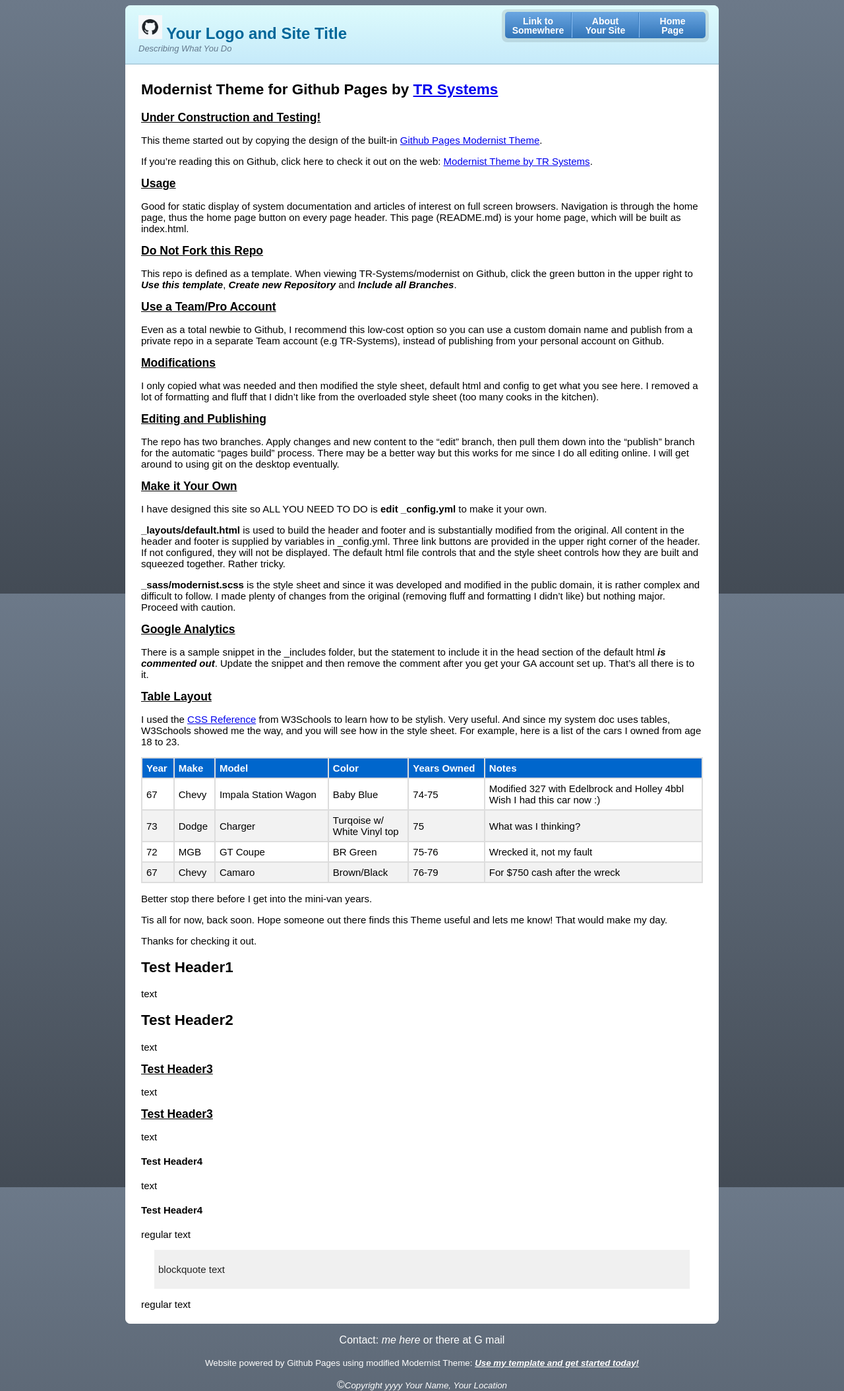
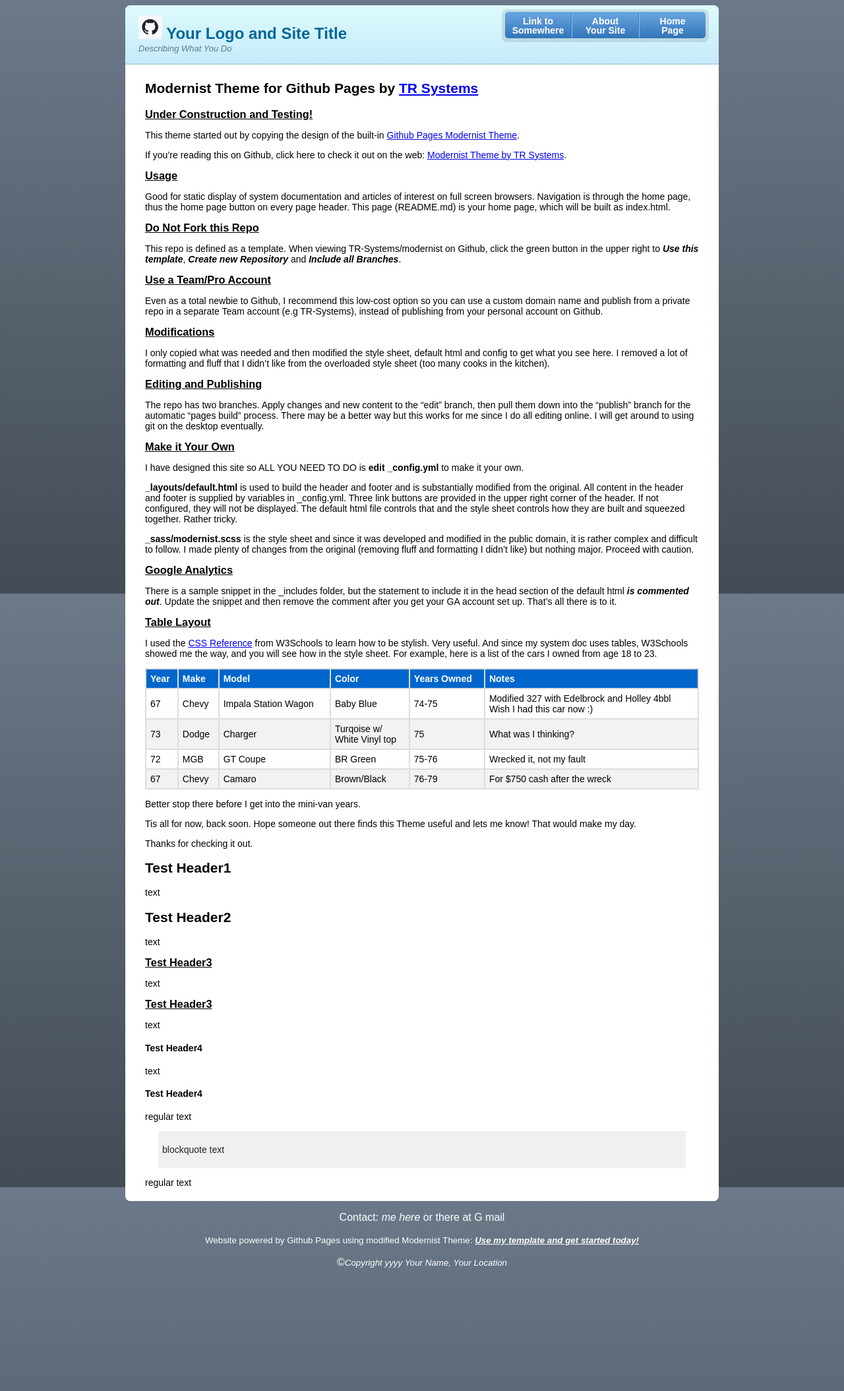
Before and after one commit to TR-Systems/modernist, a Jekyll site: the page built from README.md, in a window 1280 px wide. Shown: the whole page at 66% size. Built offline with Jekyll 4.4.1, drawn with Linux system fonts in a browser that asks for light colours; our own code applies the rules of GitHub Pages for plain Markdown files; after the commit the page ends 1923 px from its top, so only the background shows below that.

Commit message:
Update modernist.scss

```diff
--- a/_sass/modernist.scss
+++ b/_sass/modernist.scss
@@ -140,8 +140,8 @@
 }
 
 section {
-  padding:6px 24px 6px 24px;
-  font-size:15px;
+  padding:6px 30px 6px 30px;
+  font-size:14px;
   border-top:1px solid #fff;
   background:#FFFFFF;
   border-radius: 0 0 8px 8px;
```
